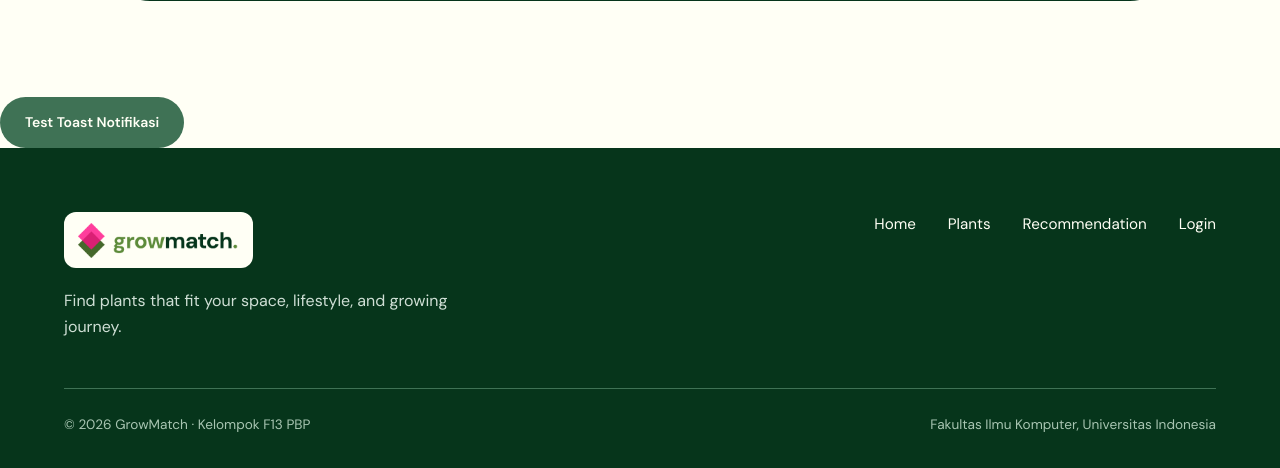
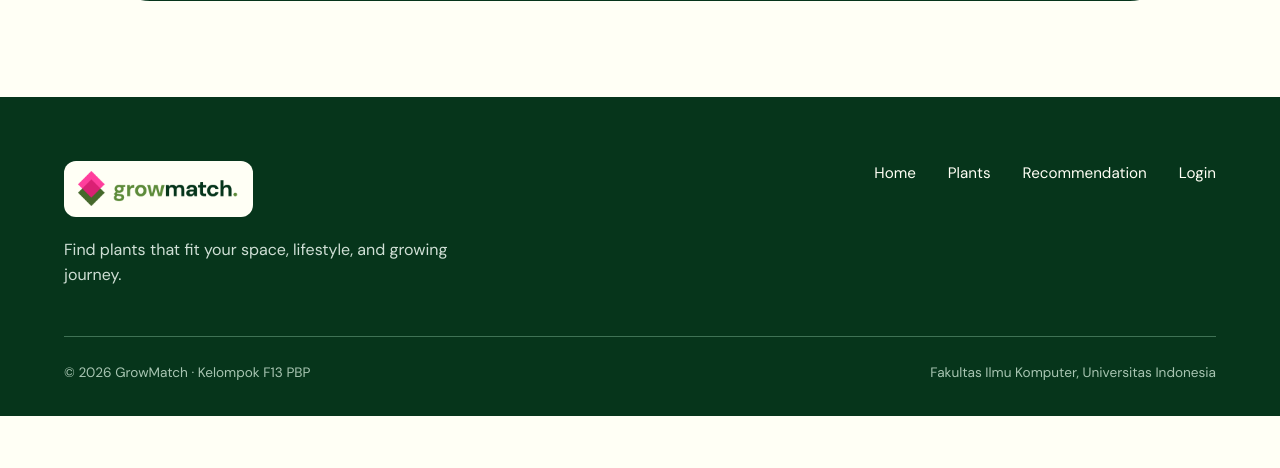
Before and after one commit to pbp-kelompok-f13/GrowMatch, a Django app: page / in a window 1280 px wide. Shown: the part 4076-4544 px from the top of the page. After the commit the page ends 4492 px from the top, so only its background shows below. Run offline with Django 5.2, Linux system fonts and the light colour scheme.

Commit message:
design: remove temporary toast test

```diff
--- a/templates/index.html
+++ b/templates/index.html
@@ -205,9 +205,6 @@
         </div>
 
     </section>
-    <button class="button button-secondary" onclick="showToast('Notifikasi Sistem', 'Toast Berhasil!', 'success')">
-        Test Toast Notifikasi
-    </button>
 
     {% include 'components/toast.html' %}
 {% endblock %}
```
